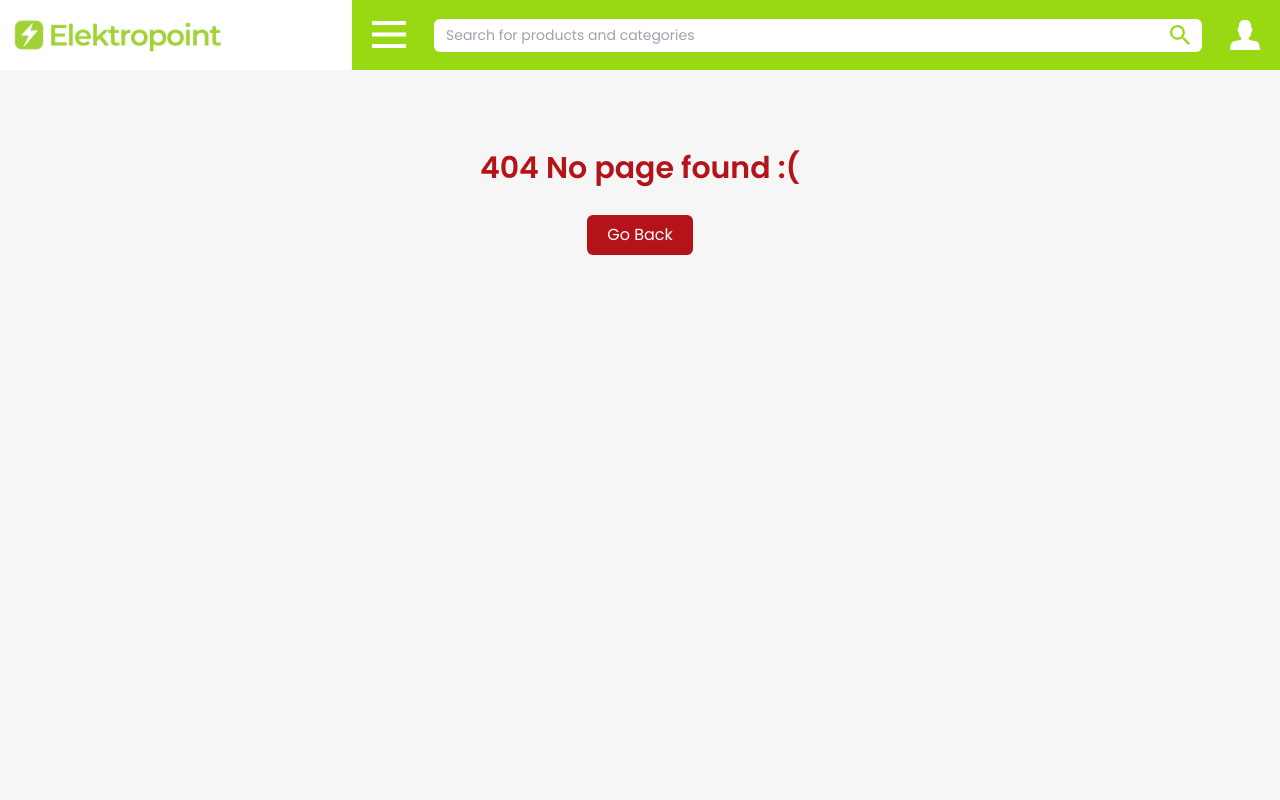
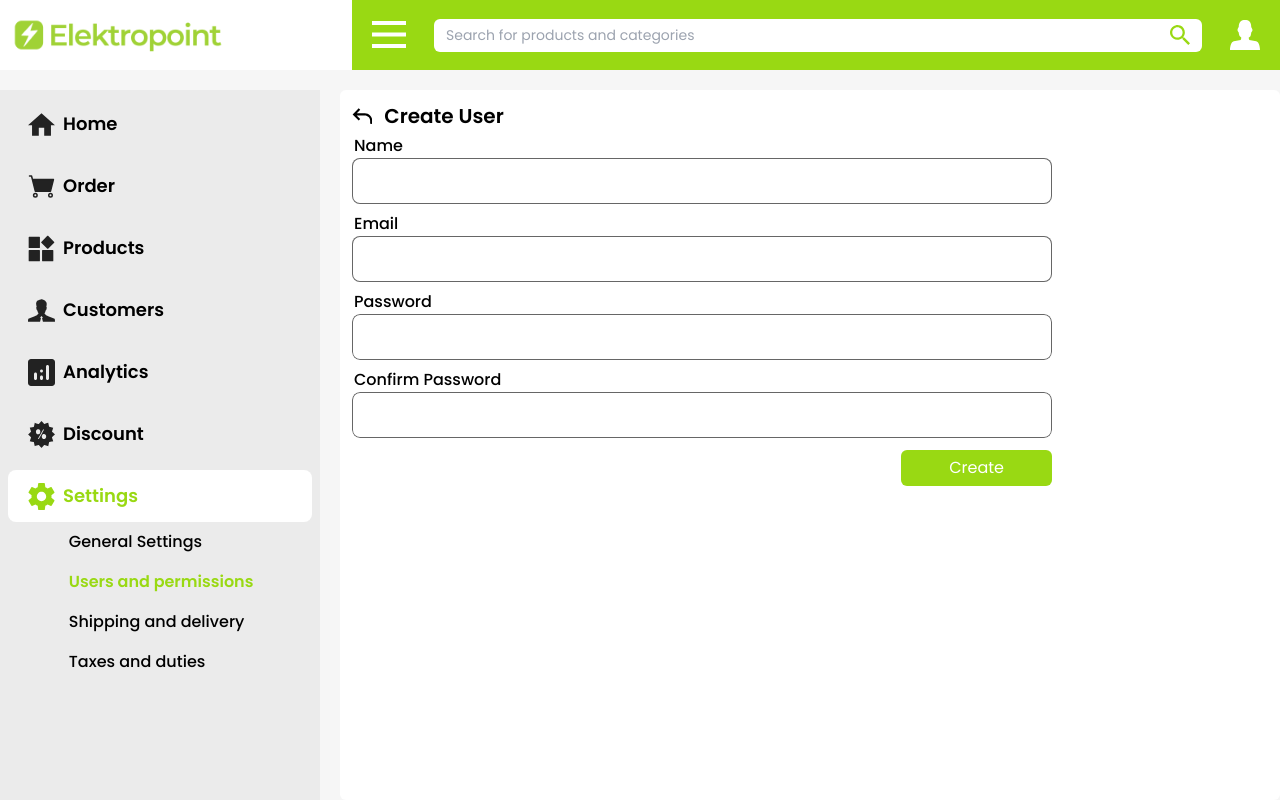
Before and after one commit to AbdullahCodesxD/Elektropoint, a React (Vite) app in the folder client/: page /dashboard/settings/users/new in a window 1280 px wide. Built offline with nearby package versions, Linux system fonts and the light colour scheme.

Commit message:
Create user frontend  and create store frontend

```diff
--- /dev/null
+++ b/client/src/pages/dashboard/Settings/NewStore/NewStore.jsx
@@ -0,0 +1,18 @@
+import Button from "../../../../components/Button";
+import { BackSvg } from "../../../../components/Svgs";
+import NewStoreForm from "./NewStoreForm";
+
+export default function NewStore() {
+  return (
+    <div className="p-3 bg-white rounded-md">
+      <div className="flex gap-3 items-center">
+        <Button to="/dashboard/settings/general">
+          <BackSvg height={16} />
+        </Button>
+        <h4 className="text-xl font-semibold">Create Store</h4>
+      </div>
+
+      <NewStoreForm />
+    </div>
+  );
+}
--- /dev/null
+++ b/client/src/pages/dashboard/Settings/NewStore/NewStoreForm.jsx
@@ -0,0 +1,70 @@
+import { useState } from "react";
+import Button from "../../../../components/Button";
+
+export default function NewStoreForm() {
+  const [name, setName] = useState("");
+  const [email, setEmail] = useState("");
+  const [address, setAddress] = useState("");
+
+  function handleSubmit(e) {
+    e.preventDefault();
+  }
+  return (
+    <form onSubmit={handleSubmit} className="max-w-[700px]">
+      <div className="mb-1 flex flex-col gap-2">
+        <label
+          htmlFor="name"
+          className="mt-1 pl-0.5 -mb-2 text-base font-medium"
+        >
+          Name
+        </label>
+        <input
+          required
+          value={name}
+          onChange={(e) => setName(e.target.value)}
+          id="name"
+          type="text"
+          className="w-full max-w-[700px] px-3 py-2.5 rounded-lg outline-none border border-dark/60"
+        />
+      </div>
+
+      <div className="mb-1 flex flex-col gap-2">
+        <label
+          htmlFor="email"
+          className="mt-1 pl-0.5 -mb-2 text-base font-medium"
+        >
+          Email
+        </label>
+        <input
+          required
+          value={email}
+          onChange={(e) => setEmail(e.target.value)}
+          id="email"
+          type="email"
+          className="w-full max-w-[700px] px-3 py-2.5 rounded-lg outline-none border border-dark/60"
+        />
+      </div>
+
+      <div className="mb-1 flex flex-col gap-2">
+        <label
+          htmlFor="adress"
+          className="mt-1 pl-0.5 -mb-2 text-base font-medium"
+        >
+          Address
+        </label>
+        <input
+          required
+          value={address}
+          onChange={(e) => setAddress(e.target.value)}
+          id="adresss"
+          type="text"
+          className="w-full max-w-[700px] px-3 py-2.5 rounded-lg outline-none border border-dark/60"
+        />
+      </div>
+
+      <Button extraClasses="ml-auto block w-fit bg-main text-white px-12 py-1.5 rounded-md mt-3  transition-all hover:opacity-80">
+        Create
+      </Button>
+    </form>
+  );
+}
--- a/client/src/pages/dashboard/Settings/Settings.jsx
+++ b/client/src/pages/dashboard/Settings/Settings.jsx
@@ -1,3 +1,4 @@
+import Button from "../../../components/Button";
 import StoreDefaults from "./StoreDefaults";
 import StoreDetails from "./StoreDetails";
 
@@ -7,8 +8,16 @@ export default function Settings() {
       <div className="max-w-screen-lg">
         <h3 className="font-semibold text-2xl">General Settings</h3>
 
+        <Button
+          type="primary"
+          to="/dashboard/settings/general/new"
+          extraClasses="max-w-[190px] block ml-auto py-1.5  font-[400] text-[15px]"
+        >
+          New Store
+        </Button>
+
         <StoreDetails />
-        <StoreDefaults />
+        {/* <StoreDefaults /> */}
       </div>
     </div>
   );
--- a/client/src/pages/dashboard/Settings/UsersAndPermissions/AddStaffAccount.jsx
+++ b/client/src/pages/dashboard/Settings/UsersAndPermissions/AddStaffAccount.jsx
@@ -6,6 +6,7 @@ export default function AddStaffAccount() {
       <h4 className="font-semibold text-base mb-2.5">Add staff account</h4>
 
       <Button
+        to="new"
         type="primary"
         extraClasses="max-w-fit py-1.5 px-6 font-[400] text-[15px]"
       >
--- a/client/src/pages/dashboard/Settings/UsersAndPermissions/UsersAndPermissions.jsx
+++ b/client/src/pages/dashboard/Settings/UsersAndPermissions/UsersAndPermissions.jsx
@@ -14,7 +14,7 @@ export default function UsersAndPermissions() {
 
         <StoreOwner />
         <AddStaffAccount />
-        <Collaborator />
+        {/* <Collaborator /> */}
       </div>
     </div>
   );
--- /dev/null
+++ b/client/src/pages/dashboard/Settings/UsersAndPermissionsNew/UsersAndPermissionsNew.jsx
@@ -0,0 +1,18 @@
+import Button from "../../../../components/Button";
+import { BackSvg } from "../../../../components/Svgs";
+import UsersAndPermissionsNewForm from "./UsersAndPermissionsNewForm";
+
+export default function UsersAndPermissionsNew() {
+  return (
+    <div className="p-3 bg-white rounded-md">
+      <div className="flex gap-3 items-center">
+        <Button to="/dashboard/settings/general">
+          <BackSvg height={16} />
+        </Button>
+        <h4 className="text-xl font-semibold">Create User</h4>
+      </div>
+
+      <UsersAndPermissionsNewForm />
+    </div>
+  );
+}
--- /dev/null
+++ b/client/src/pages/dashboard/Settings/UsersAndPermissionsNew/UsersAndPermissionsNewForm.jsx
@@ -0,0 +1,116 @@
+import { useState } from "react";
+import Button from "../../../../components/Button";
+
+export default function UsersAndPermissionsNewForm() {
+  const [name, setName] = useState("");
+  const [email, setEmail] = useState("");
+  const [password, setPassword] = useState("");
+  const [confirmPassword, setConfirmPassword] = useState("");
+  const [show, setShow] = useState(false);
+
+  function handleSubmit(e) {
+    e.preventDefault();
+  }
+  return (
+    <form onSubmit={handleSubmit} className="max-w-[700px]">
+      <div className="mb-1 flex flex-col gap-2">
+        <label
+          htmlFor="name"
+          className="mt-1 pl-0.5 -mb-2 text-base font-medium"
+        >
+          Name
+        </label>
+        <input
+          required
+          value={name}
+          onChange={(e) => setName(e.target.value)}
+          id="name"
+          type="text"
+          className="w-full max-w-[700px] px-3 py-2.5 rounded-lg outline-none border border-dark/60"
+        />
+      </div>
+
+      <div className="mb-1 flex flex-col gap-2">
+        <label
+          htmlFor="email"
+          className="mt-1 pl-0.5 -mb-2 text-base font-medium"
+        >
+          Email
+        </label>
+        <input
+          required
+          value={email}
+          onChange={(e) => setEmail(e.target.value)}
+          id="email"
+          type="email"
+          className="w-full max-w-[700px] px-3 py-2.5 rounded-lg outline-none border border-dark/60"
+        />
+      </div>
+
+      <div className="mb-1 flex flex-col gap-2">
+        <label
+          htmlFor="password"
+          className="mt-1 pl-0.5 -mb-2 text-base font-medium"
+        >
+          Password
+        </label>
+        <div className="relative w-full rounded-lg overflow-hidden">
+          <input
+            required
+            value={password}
+            onChange={(e) => setPassword(e.target.value)}
+            id="password"
+            type={!show ? "password" : "text"}
+            className="w-full max-w-[700px] pr-[75px] px-3 py-2.5 rounded-lg outline-none border border-dark/60"
+          />
+
+          {password.length > 0 && (
+            <Button
+              handler={(e) => {
+                e.preventDefault();
+                setShow(!show);
+              }}
+              extraClasses="w-[70px] bg-main text-dark absolute top-0 right-0 h-full"
+            >
+              {!show ? "Show" : "Hide"}
+            </Button>
+          )}
+        </div>
+      </div>
+
+      <div className="mb-1 flex flex-col gap-2">
+        <label
+          htmlFor="confirm-password"
+          className="mt-1 pl-0.5 -mb-2 text-base font-medium"
+        >
+          Confirm Password
+        </label>
+        <div className="relative w-full rounded-lg overflow-hidden">
+          <input
+            required
+            value={confirmPassword}
+            onChange={(e) => setConfirmPassword(e.target.value)}
+            id="confirm-password"
+            type={!show ? "password" : "text"}
+            className="w-full max-w-[700px] pr-[75px] px-3 py-2.5 rounded-lg outline-none border border-dark/60"
+          />
+
+          {password.length > 0 && (
+            <Button
+              handler={(e) => {
+                e.preventDefault();
+                setShow(!show);
+              }}
+              extraClasses="w-[70px] bg-main text-dark absolute top-0 right-0 h-full"
+            >
+              {!show ? "Show" : "Hide"}
+            </Button>
+          )}
+        </div>
+      </div>
+      <Button extraClasses="ml-auto block w-fit bg-main text-white px-12 py-1.5 rounded-md mt-3  transition-all hover:opacity-80">
+        Create
+      </Button>
+    </form>
+  );
+}
```
Also changed, not shown: client/src/App.jsx (+10 -0 lines).
